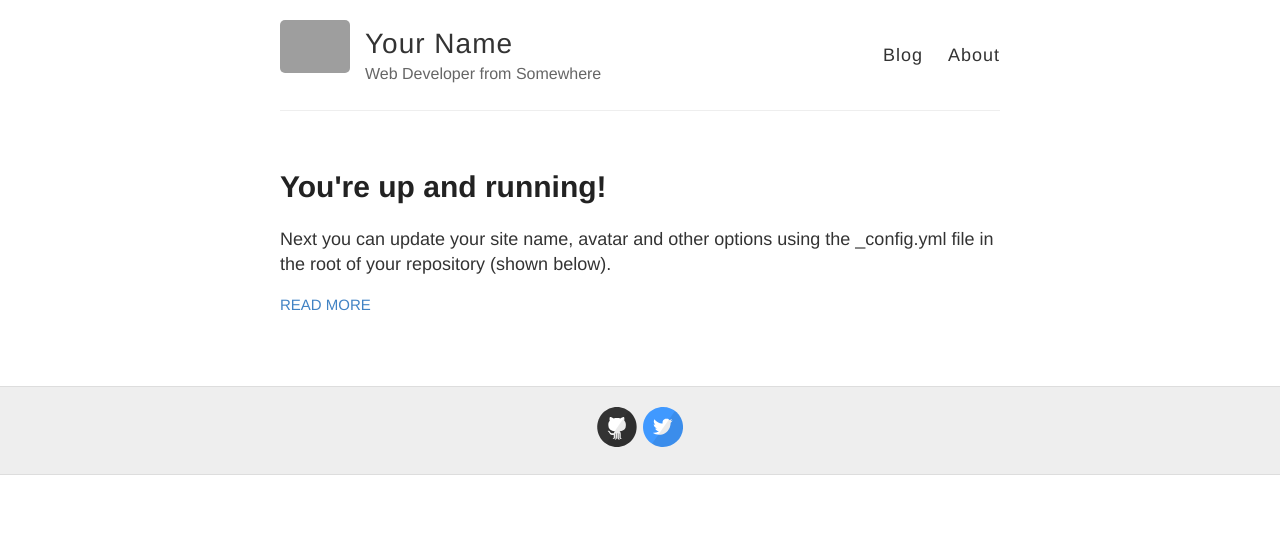
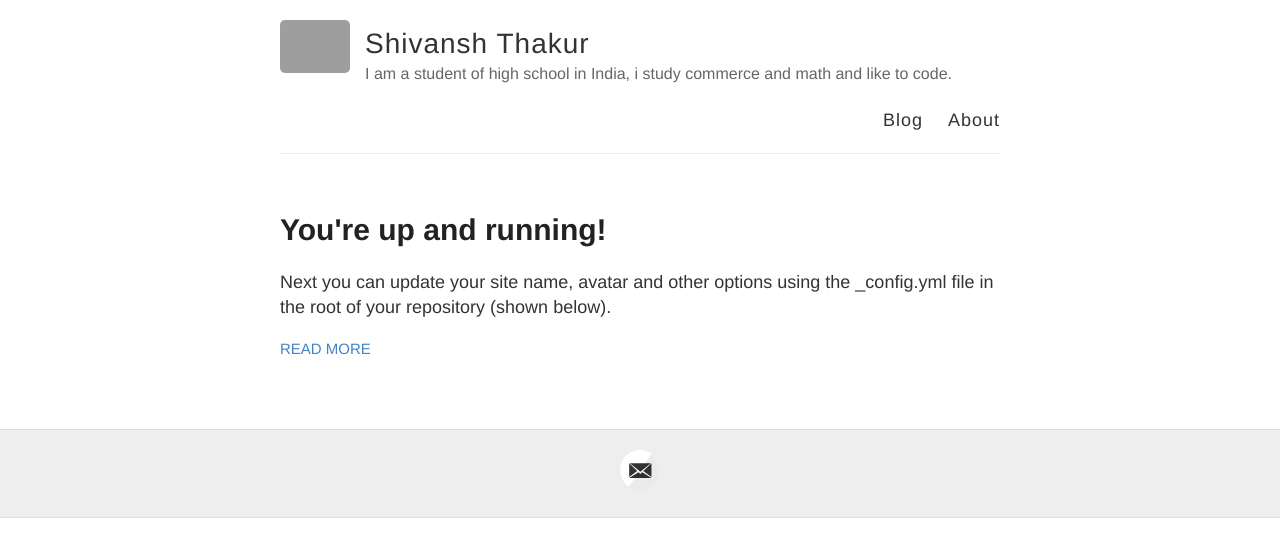
Before and after one commit to shivansh-hh/shivansh.github.io, a Jekyll site: the page built from index.html, in a window 1280 px wide. Shown: the top 557 px of the page. Built offline with Jekyll 4.4.1, drawn with Linux system fonts in a browser that asks for light colours; part of the change alters nothing that is shown; grey boxes are pictures that could not be loaded.

Commit message:
Update _config.yml

```diff
--- a/_config.yml
+++ b/_config.yml
@@ -3,10 +3,10 @@
 #
 
 # Name of your site (displayed in the header)
-name: Your Name
+name: "Shivansh Thakur"
 
 # Short bio or description (displayed in the header)
-description: Web Developer from Somewhere
+description: "I am a student of high school in India, i study commerce and math and like to code."
 
 # URL of your avatar or profile pic (you could use your GitHub profile pic)
 avatar: https://raw.githubusercontent.com/barryclark/jekyll-now/master/images/jekyll-logo.png
@@ -17,19 +17,7 @@ avatar: https://raw.githubusercontent.com/barryclark/jekyll-now/master/images/je
 
 # Includes an icon in the footer for each username you enter
 footer-links:
-  dribbble:
-  email:
-  facebook:
-  flickr:
-  github: barryclark/jekyll-now
-  instagram:
-  linkedin:
-  pinterest:
-  rss: # just type anything here for a working RSS icon
-  twitter: jekyllrb
-  stackoverflow: # your stackoverflow profile, e.g. "users/50476/bart-kiers"
-  youtube: # channel/<your_long_string> or user/<user-name>
-  googleplus: # anything in your profile username that comes after plus.google.com/
+  email: "shivansh33339@gmail.com"
 
 
 # Enter your Disqus shortname (not your username) to enable commenting on posts
@@ -41,7 +29,7 @@ google_analytics:
 
 # Your website URL (e.g. http://barryclark.github.io or http://www.barryclark.co)
 # Used for Sitemap.xml and your RSS feed
-url:
+url: "shivansh.github.io"
 
 # If you're hosting your site at a Project repository on GitHub pages
 # (http://yourusername.github.io/repository-name)
```
